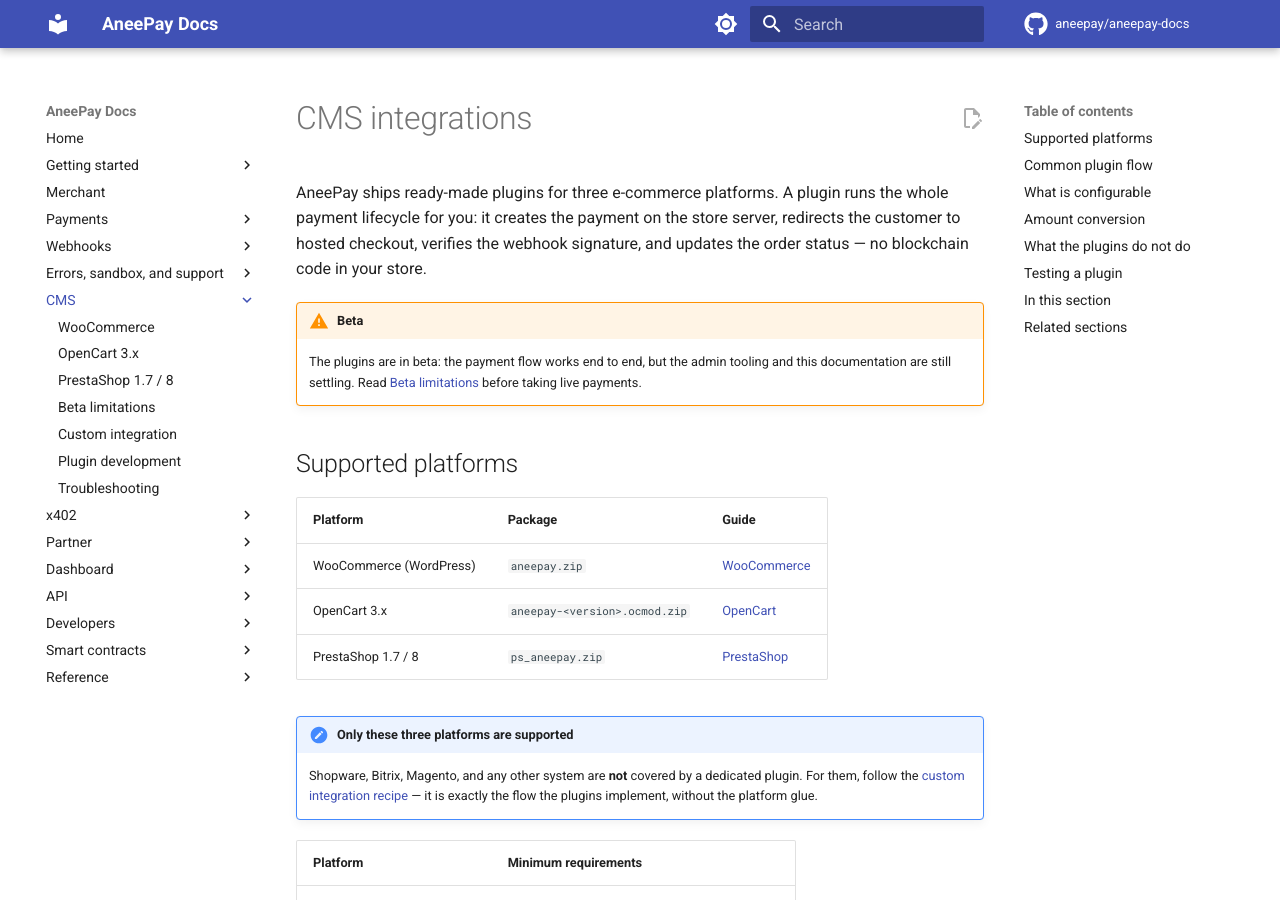
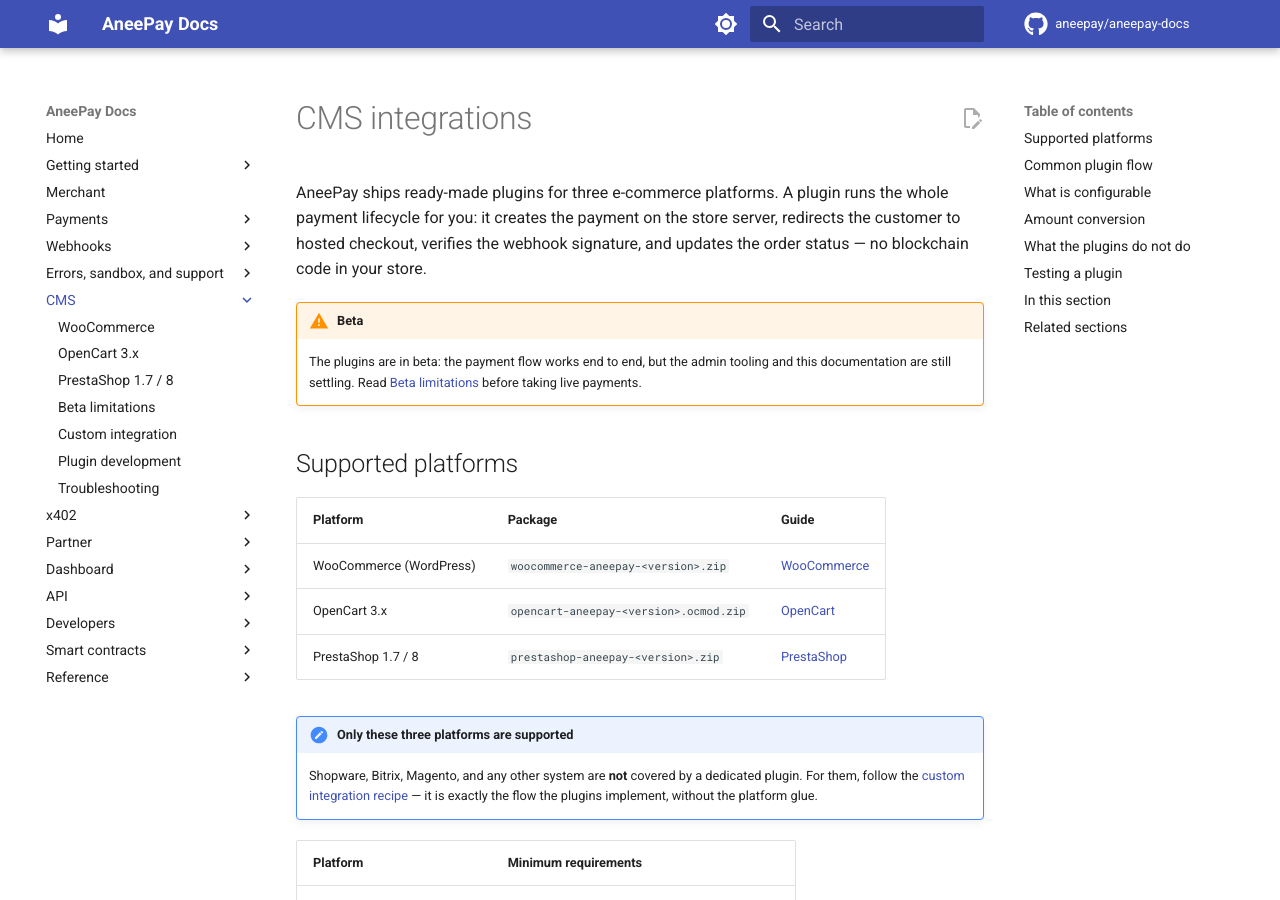
Before and after one commit to aneepay/aneepay-docs, an MkDocs documentation site: the page built from docs/cms/index.md, in a window 1280 px wide and 900 px high. Built offline with MkDocs 1.6.1 and Material for MkDocs 9.7.7, drawn with Linux system fonts in a browser that asks for light colours; comment, search, counter and statistics services are not loaded.

Commit message:
docs: name the release archives by platform
The plugin releases now ship `woocommerce-aneepay-<version>.zip`,
`opencart-aneepay-<version>.ocmod.zip` and
`prestashop-aneepay-<version>.zip`, so the install pages and the packaging
reference must not send people looking for `aneepay.zip` or
`ps_aneepay.zip` that no longer exist.

```diff
--- a/docs/cms/index.md
+++ b/docs/cms/index.md
@@ -15,9 +15,9 @@ updates the order status — no blockchain code in your store.
 
 | Platform                | Package                              | Guide                                  |
 | ----------------------- | ------------------------------------ | -------------------------------------- |
-| WooCommerce (WordPress) | `aneepay.zip`                        | [WooCommerce](woocommerce.md)          |
-| OpenCart 3.x            | `aneepay-<version>.ocmod.zip`        | [OpenCart](opencart.md)                |
-| PrestaShop 1.7 / 8      | `ps_aneepay.zip`                     | [PrestaShop](prestashop.md)            |
+| WooCommerce (WordPress) | `woocommerce-aneepay-<version>.zip` | [WooCommerce](woocommerce.md)          |
+| OpenCart 3.x            | `opencart-aneepay-<version>.ocmod.zip` | [OpenCart](opencart.md)             |
+| PrestaShop 1.7 / 8      | `prestashop-aneepay-<version>.zip`  | [PrestaShop](prestashop.md)            |
 
 !!! note "Only these three platforms are supported"
 
```
Also changed, not shown: docs/cms/opencart.md (+1 -1 lines), docs/cms/plugin-development.md (+3 -3 lines), docs/cms/prestashop.md (+1 -1 lines), docs/cms/woocommerce.md (+1 -1 lines).
